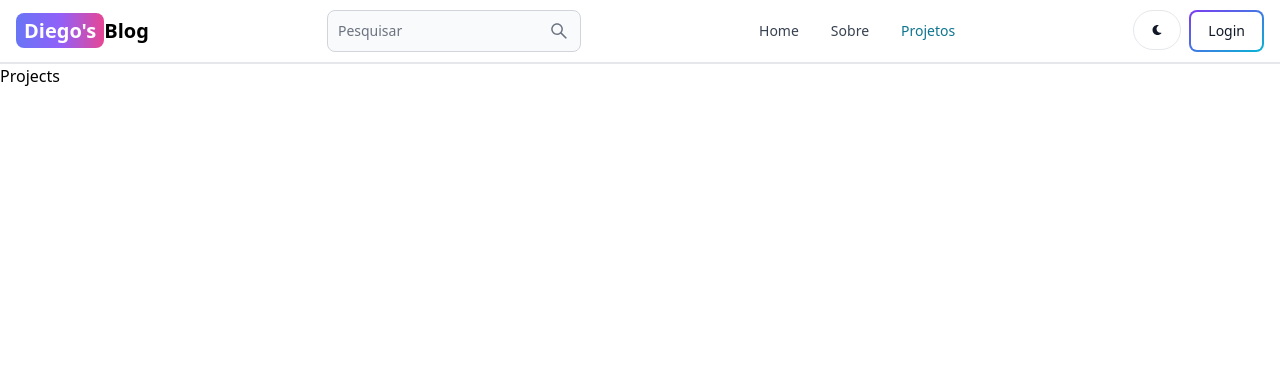
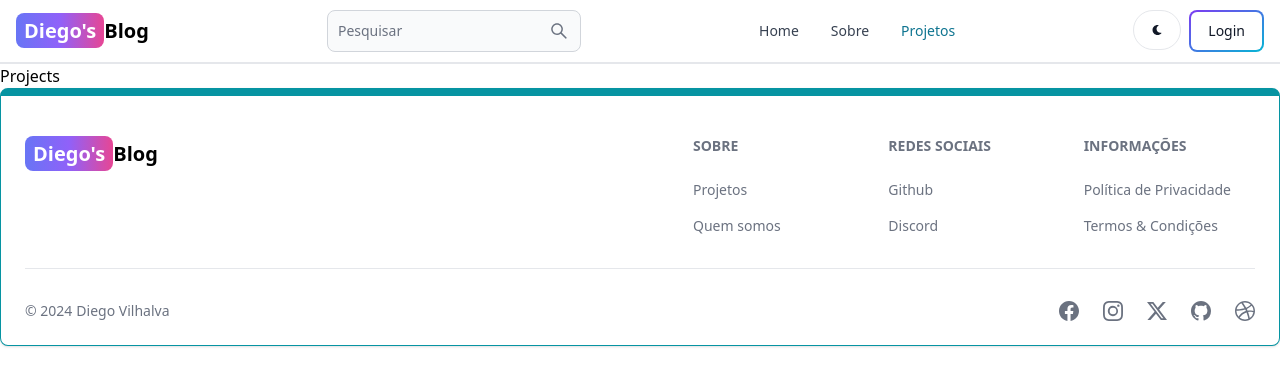
Before and after one commit to diegovilhalva/mern-blog, a React (Vite) app in the folder client/: page /projects in a window 1280 px wide. Shown: the top 386 px of the page. Built offline with nearby package versions, Linux system fonts and the light colour scheme.

Commit message:
create the footer component

```diff
--- a/client/src/App.jsx
+++ b/client/src/App.jsx
@@ -6,6 +6,8 @@
 import DashBoard from "./pages/DashBoard"
 import Projects from "./pages/Projects"
 import Header from "./components/Header"
+import Footer from "./components/Footer"
+import FooterComponent from "./components/Footer"
 
 function App() {
 
@@ -22,6 +24,7 @@
         <Route path='/dashboard' element={<DashBoard/>} />
         <Route path="/projects" element={<Projects/>}/>
     </Routes>
+    <FooterComponent/>
     </BrowserRouter>
   )
 }
--- /dev/null
+++ b/client/src/components/Footer.jsx
@@ -0,0 +1,83 @@
+import { Footer } from "flowbite-react"
+import { Link } from "react-router-dom"
+import { BsDribbble, BsFacebook, BsGithub, BsInstagram, BsTwitterX } from "react-icons/bs"
+const FooterComponent = () => {
+    return (
+        <Footer container className='border border-t-8 border-teal-500'>
+      <div className='w-full max-w-7xl mx-auto'>
+        <div className='grid w-full justify-between sm:flex md:grid-cols-1'>
+          <div className='mt-5'>
+            <Link
+              to='/'
+              className='self-center whitespace-nowrap text-lg sm:text-xl font-semibold dark:text-white'
+            >
+              <span className='px-2 py-1 bg-gradient-to-r from-indigo-500 via-purple-500 to-pink-500 rounded-lg text-white'>
+                Diego's
+              </span>
+              Blog
+            </Link>
+          </div>
+          <div className='grid grid-cols-2 gap-8 mt-4 sm:grid-cols-3 sm:gap-6'>
+            <div>
+              <Footer.Title title='Sobre' />
+              <Footer.LinkGroup col>
+                <Footer.Link
+                  href='/projects'
+                  target='_self'
+                  rel='noopener noreferrer'
+                >
+                  Projetos
+                </Footer.Link>
+                <Footer.Link
+                  href='/about'
+                  target='_self'
+                  rel='noopener noreferrer'
+                >
+                  Quem somos
+                </Footer.Link>
+              </Footer.LinkGroup>
+            </div>
+            <div>
+              <Footer.Title title='Redes sociais' />
+              <Footer.LinkGroup col>
+                <Footer.Link
+                  href='https://www.github.com/diegovilhalva'
+                  target='_blank'
+                  rel='noopener noreferrer'
+                >
+                  Github
+                </Footer.Link>
+                <Footer.Link href='#'>Discord</Footer.Link>
+              </Footer.LinkGroup>
+            </div>
+            <div>
+              <Footer.Title title='Informações' />
+              <Footer.LinkGroup col>
+                <Footer.Link href='#'>Política de Privacidade</Footer.Link>
+                <Footer.Link href='#'>Termos &amp; Condições</Footer.Link>
+              </Footer.LinkGroup>
+            </div>
+          </div>
+        </div>
+        <Footer.Divider />
+        <div className='w-full sm:flex sm:items-center sm:justify-between'>
+          <Footer.Copyright
+            href='#'
+            by="Diego Vilhalva"
+            year={new Date().getFullYear()}
+          />
+          <div className="flex gap-6 sm:mt-0 mt-4 sm:justify-center">
+            <Footer.Icon href='#' icon={BsFacebook}/>
+            <Footer.Icon href='#' icon={BsInstagram}/>
+            <Footer.Icon href='#' icon={BsTwitterX}/>
+            <Footer.Icon href='https://github.com/diegovilhalva' icon={BsGithub}/>
+            <Footer.Icon href='#' icon={BsDribbble}/>
+
+          </div>
+        </div>
+      </div>
+    </Footer>
+    )
+}
+
+export default FooterComponent
```
